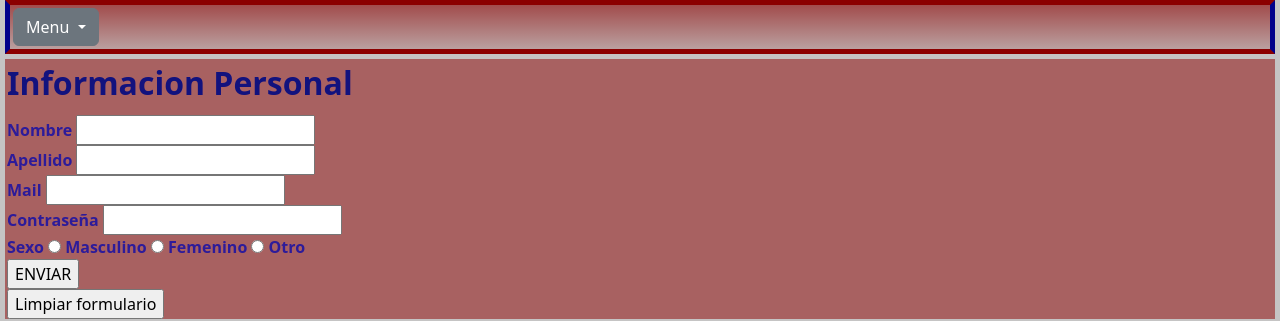
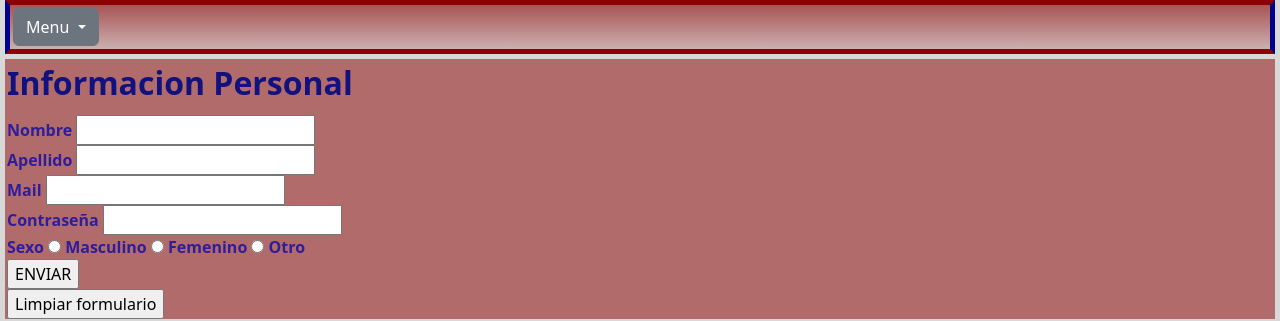
Before and after one commit to nicolasotaich/WebfootballOtaich, a plain HTML site: page aplicar.html in a window 1280 px wide. Shown: the top 321 px of the page. Drawn offline with nearby package versions, Linux system fonts and the light colour scheme.

Commit message:
css boot

```diff
--- a/styles/styles.css
+++ b/styles/styles.css
@@ -21,7 +21,7 @@ body{
     'piedepagina';
 
 
-    background-color: rgb(197, 196, 196);
+    background-color: rgba(211, 209, 209, 0.842);
 
 
 }
@@ -32,12 +32,14 @@ main{
 
 /*Padrenav*/
 
-
+button{
+    color: blue;
+}
 .dropdown{
     padding-top: 3px;
     padding-bottom: 3px;
     padding-left: 3px;
-    color: blue;
+
 
 }
 
```
Also changed, not shown: plantel.html (+1 -0 lines).
